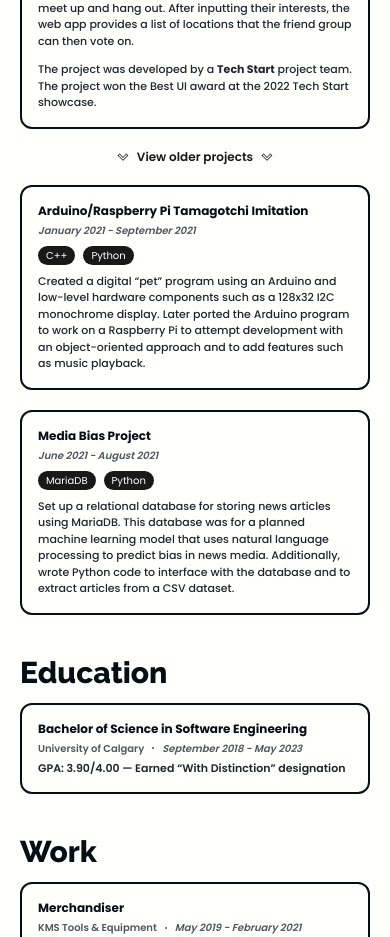
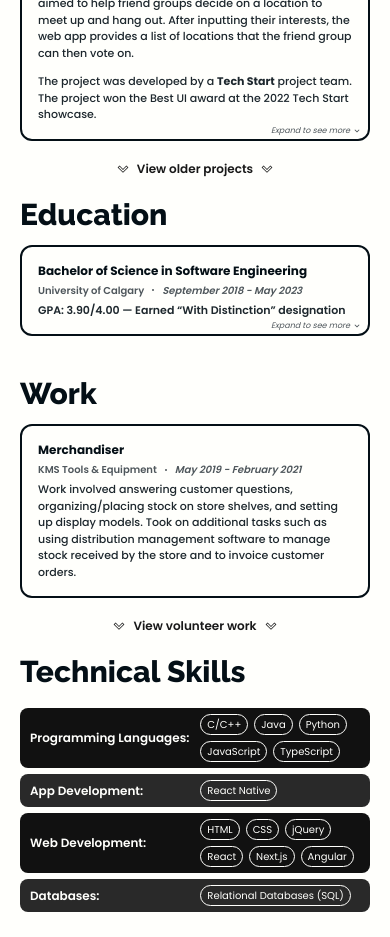
Before and after one commit to NolanChan1/nolan-portfolio, a Next.js app: page / in a window 390 px wide. Shown: the part 1060-1997 px from the top of the page. Built offline with nearby package versions, Linux system fonts and the light colour scheme.

Commit message:
Finish website body

```diff
--- a/app/PortfolioBody.tsx
+++ b/app/PortfolioBody.tsx
@@ -16,6 +16,7 @@ export default function PortfolioBody() {
   const [sectionExpandedE1, setSectionExpandedE1] = useState(false);
 
   const [olderProjectsVisible, setOlderProjectsVisible] = useState(false);
+  const [volunteerWorkVisible, setVolunteerWorkVisible] = useState(false);
 
   const [sectionVideoP1, setSectionVideoP1] =
     useState<YouTubePlayer>(undefined);
@@ -30,6 +31,28 @@ export default function PortfolioBody() {
     },
   };
 
+  const toggleUnhideOlderProjects = () => {
+    // Pause any playing video players
+    if (sectionVideoPH1 !== undefined) {
+      if (
+        sectionVideoPH1.target.playerInfo.playerState === 1 &&
+        olderProjectsVisible
+      ) {
+        sectionVideoPH1.target.pauseVideo();
+      }
+    }
+
+    setOlderProjectsVisible((prevState) => {
+      return !prevState;
+    });
+  };
+
+  const toggleUnhideVolunteerWork = () => {
+    setVolunteerWorkVisible((prevState) => {
+      return !prevState;
+    });
+  };
+
   return (
     <main className="mx-5 mt-16 md:relative md:left-[48vw] md:top-0 md:mx-0 md:mt-0 md:w-[39.5vw] md:pl-[4vw] md:pt-[11vh]">
       <section>
@@ -41,9 +64,11 @@ export default function PortfolioBody() {
         >
           <h3 className="section-header">Tech Start EasyMeal Mobile App</h3>
           <div className="section-subheader-container">
-            <span>Front-end Developer</span>
+            <span className="shrink-0">Front-end Developer</span>
             <div className="dot"></div>
-            <span className="italic">October 2022 - April 2023</span>
+            <span className="section-date italic">
+              October 2022 - April 2023
+            </span>
           </div>
           <div className="section-tag-container">
             <span className="section-tag">TypeScript</span>
@@ -113,9 +138,11 @@ export default function PortfolioBody() {
         >
           <h3 className="section-header">Bees AR Capstone Project</h3>
           <div className="section-subheader-container">
-            <span>Project Manager</span>
+            <span className="shrink-0">Project Manager</span>
             <div className="dot"></div>
-            <span className="italic">September 2022 - April 2023</span>
+            <span className="section-date italic">
+              September 2022 - April 2023
+            </span>
           </div>
           <div className="section-tag-container">
             <span className="section-tag">Figma</span>
@@ -181,15 +208,18 @@ export default function PortfolioBody() {
             />
           </div>
         </PortfolioSectionContainer>
+
         <PortfolioSectionContainer
           expanded={sectionExpandedP3}
           expandFunction={setSectionExpandedP3}
         >
           <h3 className="section-header">Tech Start Where To? Web App</h3>
           <div className="section-subheader-container">
-            <span>Front-end Developer</span>
+            <span className="shrink-0">Front-end Developer</span>
             <div className="dot"></div>
-            <span className="italic">October 2021 - April 2022</span>
+            <span className="section-date italic">
+              October 2021 - April 2022
+            </span>
           </div>
           <div className="section-tag-container">
             <span className="section-tag">Figma</span>
@@ -276,13 +306,10 @@ export default function PortfolioBody() {
             </div>
           </div>
         </PortfolioSectionContainer>
+
         <button
-          onClick={() => {
-            setOlderProjectsVisible((prevState) => {
-              return !prevState;
-            });
-          }}
-          className="mx-auto mb-5 flex flex-row items-center justify-center gap-2 outline-none lg:mb-6 lg:gap-2.5 xl:mb-7 xl:gap-3 2xl:mb-8 2xl:gap-4"
+          onClick={toggleUnhideOlderProjects}
+          className="hide-subsection-button"
         >
           <svg
             xmlns="http://www.w3.org/2000/svg"
@@ -293,7 +320,7 @@ export default function PortfolioBody() {
               olderProjectsVisible
                 ? "rotate-180 fill-light-red dark:fill-white"
                 : "fill-off-white-900 dark:fill-light-black-100"
-            } h-3 w-3 lg:h-4 lg:w-4 xl:h-5 xl:w-5`}
+            } `}
           >
             <path d="M6.906 6.594l-.718.687-3.907 3.907-.687.718L16 26.312l14.406-14.406-.687-.719-3.907-3.906-.718-.687L16 15.687zm-.031 2.843l8.406 8.376.719.687.719-.688 8.406-8.375 2.438 2.438L16 23.469 4.437 11.875z" />
           </svg>
@@ -302,7 +329,7 @@ export default function PortfolioBody() {
               olderProjectsVisible
                 ? "text-light-red dark:text-white"
                 : "text-off-white-900 dark:text-light-black-100"
-            } text-xs font-semibold lg:text-sm xl:text-base 2xl:text-lg`}
+            } `}
           >
             {olderProjectsVisible ? "Hide" : "View"} older projects
           </span>
@@ -315,22 +342,25 @@ export default function PortfolioBody() {
               olderProjectsVisible
                 ? "rotate-180 fill-light-red dark:fill-white"
                 : "fill-off-white-900 dark:fill-light-black-100"
-            } h-3 w-3 lg:h-4 lg:w-4 xl:h-5 xl:w-5`}
+            }`}
           >
             <path d="M6.906 6.594l-.718.687-3.907 3.907-.687.718L16 26.312l14.406-14.406-.687-.719-3.907-3.906-.718-.687L16 15.687zm-.031 2.843l8.406 8.376.719.687.719-.688 8.406-8.375 2.438 2.438L16 23.469 4.437 11.875z" />
           </svg>
         </button>
-        <div>
+        <div className={`${olderProjectsVisible ? "block" : "hidden"}`}>
           <PortfolioSectionContainer
             expanded={sectionExpandedPH1}
             expandFunction={setSectionExpandedPH1}
+            disabled={!olderProjectsVisible}
             videoElement={sectionVideoPH1}
           >
             <h3 className="section-header">
               Arduino/Raspberry Pi Tamagotchi Imitation
             </h3>
             <div className="section-subheader-container">
-              <span className="italic">January 2021 - September 2021</span>
+              <span className="section-date italic">
+                January 2021 - September 2021
+              </span>
             </div>
             <div className="section-tag-container">
               <span className="section-tag">C++</span>
@@ -380,14 +410,20 @@ export default function PortfolioBody() {
             </div>
           </PortfolioSectionContainer>
         </div>
-        <div className="mb-5 lg:mb-6 xl:mb-7 2xl:mb-8">
+        <div
+          className={`${
+            olderProjectsVisible ? "block" : "hidden"
+          } hidden-section-bottom-margin`}
+        >
           <PortfolioSectionContainer
             expanded={sectionExpandedPH2}
             expandFunction={setSectionExpandedPH2}
           >
             <h3 className="section-header">Media Bias Project</h3>
             <div className="section-subheader-container">
-              <span className="italic">June 2021 - August 2021</span>
+              <span className="section-date italic">
+                June 2021 - August 2021
+              </span>
             </div>
             <div className="section-tag-container">
               <span className="section-tag">MariaDB</span>
@@ -438,9 +474,11 @@ export default function PortfolioBody() {
             Bachelor of Science in Software Engineering
           </h3>
           <div className="section-subheader-container">
-            <span>University of Calgary</span>
+            <span className="shrink-0">University of Calgary</span>
             <div className="dot"></div>
-            <span className="italic">September 2018 - May 2023</span>
+            <span className="section-date italic">
+              September 2018 - May 2023
+            </span>
           </div>
           <span className="mt-1 block text-2xs font-semibold text-off-black-800 dark:text-light-black-100 lg:text-xs xl:mt-2 xl:text-sm 2xl:text-base">
             GPA: 3.90/4.00 — Earned “With Distinction” designation
@@ -455,21 +493,17 @@ export default function PortfolioBody() {
             <h4 className="mb-1 text-xs font-semibold text-off-black-900 dark:text-dark-white-100 lg:text-sm xl:mb-2 xl:text-base 2xl:text-lg">
               Awards:
             </h4>
-            <div className="items-top mb-1 flex flex-row justify-between xl:mb-2">
-              <span className="text-2xs font-medium italic text-off-black-800 dark:text-light-black-100 lg:text-xs xl:text-sm 2xl:text-base">
+            <div className="awards-row-container mb-1 xl:mb-2">
+              <span>
                 Gerald J. Maier/Dean Wirasinghe Entrance Award, $24 000
               </span>
-              <span className="ml-1 mr-0.5 shrink-0 text-2xs font-semibold italic text-off-black-800 dark:text-light-black-100 lg:text-xs xl:text-sm 2xl:text-base">
-                2018 - 2021
-              </span>
+              <span>2018 - 2021</span>
             </div>
-            <div className="items-top flex flex-row justify-between">
-              <span className="text-2xs font-medium italic text-off-black-800 dark:text-light-black-100 lg:text-xs xl:text-sm 2xl:text-base">
+            <div className="awards-row-container">
+              <span>
                 Second Place in Schulich Junior Programming Competition
               </span>
-              <span className="ml-1 mr-0.5 shrink-0 text-2xs font-semibold italic text-off-black-800 dark:text-light-black-100 lg:text-xs xl:text-sm 2xl:text-base">
-                2019
-              </span>
+              <span>2019</span>
             </div>
           </div>
         </PortfolioSectionContainer>
@@ -479,9 +513,11 @@ export default function PortfolioBody() {
         <PortfolioSectionContainer>
           <h3 className="section-header">Merchandiser</h3>
           <div className="section-subheader-container">
-            <span>KMS Tools & Equipment</span>
+            <span className="shrink-0">KMS Tools & Equipment</span>
             <div className="dot"></div>
-            <span className="italic">May 2019 - February 2021</span>
+            <span className="section-date italic">
+              May 2019 - February 2021
+            </span>
           </div>
           <p className="section-paragraph mt-1 xl:mt-2">
             Work involved answering customer questions, organizing/placing stock
@@ -490,7 +526,131 @@ export default function PortfolioBody() {
             received by the store and to invoice customer orders.
           </p>
         </PortfolioSectionContainer>
+        <button
+          onClick={toggleUnhideVolunteerWork}
+          className="hide-subsection-button"
+        >
+          <svg
+            xmlns="http://www.w3.org/2000/svg"
+            width="1em"
+            height="1em"
+            viewBox="0 0 32 32"
+            className={`${
+              volunteerWorkVisible
+                ? "rotate-180 fill-light-red dark:fill-white"
+                : "fill-off-white-900 dark:fill-light-black-100"
+            } `}
+          >
+            <path d="M6.906 6.594l-.718.687-3.907 3.907-.687.718L16 26.312l14.406-14.406-.687-.719-3.907-3.906-.718-.687L16 15.687zm-.031 2.843l8.406 8.376.719.687.719-.688 8.406-8.375 2.438 2.438L16 23.469 4.437 11.875z" />
+          </svg>
+          <span
+            className={`${
+              volunteerWorkVisible
+                ? "text-light-red dark:text-white"
+                : "text-off-white-900 dark:text-light-black-100"
+            } `}
+          >
+            {volunteerWorkVisible ? "Hide" : "View"} volunteer work
+          </span>
+          <svg
+            xmlns="http://www.w3.org/2000/svg"
+            width="1em"
+            height="1em"
+            viewBox="0 0 32 32"
+            className={`${
+              volunteerWorkVisible
+                ? "rotate-180 fill-light-red dark:fill-white"
+                : "fill-off-white-900 dark:fill-light-black-100"
+            }`}
+          >
+            <path d="M6.906 6.594l-.718.687-3.907 3.907-.687.718L16 26.312l14.406-14.406-.687-.719-3.907-3.906-.718-.687L16 15.687zm-.031 2.843l8.406 8.376.719.687.719-.688 8.406-8.375 2.438 2.438L16 23.469 4.437 11.875z" />
+          </svg>
+        </button>
+
+        <div
+          className={`${
+            volunteerWorkVisible ? "block" : "hidden"
+          } hidden-section-bottom-margin`}
+        >
+          <PortfolioSectionContainer>
+            <h3 className="section-header">Calgary Public Library</h3>
+            <div className="section-subheader-container">
+              <span className="section-date italic">
+                January 2017 - June 2017
+              </span>
+            </div>
+            <p className="section-paragraph mt-1 xl:mt-2">
+              Volunteered at a Calgary Public Library branch. Two of the
+              programs volunteered for, Code Club and Coding Buddies, involved
+              teaching and guiding children through fundamental coding
+              paradigms.
+            </p>
+          </PortfolioSectionContainer>
+        </div>
       </section>
+      <section>
+        <h2 className="section-title">Technical Skills</h2>
+        <table className="w-full border-separate border-spacing-x-0 border-spacing-y-1.5 xl:border-spacing-y-2">
+          <tbody>
+            <tr className="bg-light-black-900 dark:bg-light-black-850">
+              <th className="skills-table-head-cell">Programming Languages:</th>
+              <td className="skills-table-data-cell">
+                <div className="skills-table-skill-list-container">
+                  <span>C/C++</span>
+                  <span>Java</span>
+                  <span>Python</span>
+                  <span>JavaScript</span>
+                  <span>TypeScript</span>
+                </div>
+              </td>
+            </tr>
+            <tr className="bg-light-black-800 dark:bg-light-black-825">
+              <th className="skills-table-head-cell">App Development:</th>
+              <td className="skills-table-data-cell">
+                <div className="skills-table-skill-list-container">
+                  <span>React Native</span>
+                </div>
+              </td>
+            </tr>
+            <tr className="bg-light-black-900 dark:bg-light-black-850">
+              <th className="skills-table-head-cell">Web Development:</th>
+              <td className="skills-table-data-cell">
+                <div className="skills-table-skill-list-container">
+                  <span>HTML</span>
+                  <span>CSS</span>
+                  <span>jQuery</span>
+                  <span>React</span>
+                  <span>Next.js</span>
+                  <span>Angular</span>
+                </div>
+              </td>
+            </tr>
+            <tr className="bg-light-black-800 dark:bg-light-black-825">
+              <th className="skills-table-head-cell">Databases:</th>
+              <td className="skills-table-data-cell">
+                <div className="skills-table-skill-list-container">
+                  <span>Relational Databases (SQL)</span>
+                </div>
+              </td>
+            </tr>
+          </tbody>
+        </table>
+      </section>
+      <footer>
+        <p className="mt-32 pb-16 text-center text-xs font-medium italic leading-normal text-off-black-900 dark:text-dark-white-100 md:pb-[11vh] md:text-left lg:text-sm xl:text-base 2xl:text-lg">
+          This website was designed and developed by me. Built with Next.js and
+          Tailwind CSS–and deployed with Vercel. If you want to look at the
+          source code, you can view it{" "}
+          <a
+            href="https://github.com/NolanChan1/nolan-portfolio"
+            target="_blank"
+            className="font-bold hover:text-light-red dark:hover:text-white"
+          >
+            here
+          </a>
+          .
+        </p>
+      </footer>
     </main>
   );
 }
--- a/app/PortfolioSectionContainer.tsx
+++ b/app/PortfolioSectionContainer.tsx
@@ -7,6 +7,7 @@ import { YouTubePlayer } from "react-youtube";
 type PortfolioSectionContainerProps = PropsWithChildren<{
   expanded?: boolean;
   expandFunction?: (updateFunction: (prevState: boolean) => boolean) => void;
+  disabled?: boolean;
   videoElement?: YouTubePlayer;
 }>;
 
@@ -14,6 +15,7 @@ const PortfolioSectionContainer: React.FC<PortfolioSectionContainerProps> = ({
   children,
   expanded,
   expandFunction,
+  disabled,
   videoElement,
 }) => {
   const toggleExpandContainer = () => {
@@ -34,13 +36,32 @@ const PortfolioSectionContainer: React.FC<PortfolioSectionContainerProps> = ({
   return (
     <button
       onClick={toggleExpandContainer}
-      disabled={expandFunction === undefined}
+      disabled={
+        expandFunction === undefined ||
+        (disabled !== undefined && disabled === true)
+      }
       className={`${
         expandFunction !== undefined &&
         "section-container transition-shadow hover:shadow-xl"
       } relative mb-5 w-full rounded-xl border-2 border-off-black-900 p-4 text-left shadow-none outline-none dark:border-light-black-100 lg:mb-6 lg:px-5 xl:mb-7 xl:rounded-2xl xl:px-6 xl:py-5 2xl:mb-8 2xl:px-8 2xl:py-6`}
     >
       {children}
+      {expandFunction !== undefined && !expanded && (
+        <div className="absolute bottom-0.5 right-1.5 flex flex-row items-center justify-start gap-0.5 md:hidden">
+          <span className="text-4xs italic text-off-black-600">
+            Expand to see more
+          </span>
+          <svg
+            xmlns="http://www.w3.org/2000/svg"
+            width="1em"
+            height="1em"
+            viewBox="0 0 24 24"
+            className="h-2.5 w-2.5 fill-off-black-600"
+          >
+            <path d="M16.59 8.295L12 12.875l-4.59-4.58L6 9.705l6 6 6-6z" />
+          </svg>
+        </div>
+      )}
       <div
         className={`${
           expandFunction !== undefined &&
--- a/app/globals.css
+++ b/app/globals.css
@@ -12,6 +12,9 @@
   .section-subheader-container {
     @apply mt-1 flex flex-row items-center gap-2 text-3xs font-semibold text-off-black-600 dark:text-dark-white-300 lg:text-2xs xl:mt-1.5 xl:gap-2.5 xl:text-xs 2xl:mt-2 2xl:gap-3 2xl:text-base;
   }
+  .section-date {
+    @apply truncate pr-1;
+  }
   .section-tag-container {
     @apply my-2 flex flex-row flex-wrap items-center gap-2 xl:my-2.5 xl:gap-2.5 2xl:my-3 2xl:gap-3;
   }
@@ -19,7 +22,7 @@
     @apply rounded-full bg-off-white-900 px-2 py-0.5 text-center text-3xs font-normal text-off-white-100 dark:bg-light-black-800 dark:text-light-black-100 lg:px-2.5 lg:text-2xs xl:py-1 xl:text-xs 2xl:px-3 2xl:text-sm;
   }
   .section-paragraph {
-    @apply text-2xs font-medium text-off-black-800 dark:text-light-black-100 lg:text-xs xl:text-sm 2xl:text-base;
+    @apply text-2xs font-medium text-off-black-800 dark:text-light-black-100 lg:text-xs lg:leading-normal xl:text-sm 2xl:text-base;
   }
   .section-link-text {
     @apply inline font-bold outline-none hover:text-light-red dark:hover:text-white;
@@ -93,6 +96,43 @@
     @apply rounded border-2 border-off-white-900 dark:border-light-black-100;
   }
 
+  .hide-subsection-button {
+    @apply mx-auto mb-5 flex flex-row items-center justify-center gap-2 outline-none lg:mb-6 lg:gap-2.5 xl:mb-7 xl:gap-3 2xl:mb-8 2xl:gap-4;
+  }
+  .hide-subsection-button svg {
+    @apply h-3 w-3 lg:h-4 lg:w-4 xl:h-5 xl:w-5;
+  }
+  .hide-subsection-button span {
+    @apply text-xs font-semibold lg:text-sm xl:text-base 2xl:text-lg;
+  }
+
+  .hidden-section-bottom-margin {
+    @apply mb-5 lg:mb-6 xl:mb-7 2xl:mb-8;
+  }
+
+  .awards-row-container {
+    @apply flex flex-row items-start justify-between;
+  }
+  .awards-row-container > :first-child {
+    @apply text-2xs font-medium italic text-off-black-800 dark:text-light-black-100 lg:text-xs xl:text-sm 2xl:text-base;
+  }
+  .awards-row-container > :last-child {
+    @apply ml-1 mr-0.5 shrink-0 text-2xs font-semibold italic text-off-black-800 dark:text-light-black-100 lg:text-xs xl:text-sm 2xl:text-base;
+  }
+
+  .skills-table-head-cell {
+    @apply whitespace-nowrap rounded-l-lg pl-2.5 pr-2.5 text-left text-xs font-semibold text-off-white-100 lg:pl-3 lg:pr-3 lg:text-sm xl:rounded-l-xl xl:pl-4 xl:pr-4 xl:text-base 2xl:pr-5 2xl:text-lg;
+  }
+  .skills-table-data-cell {
+    @apply rounded-r-lg py-1.5 pr-1.5 xl:rounded-r-xl xl:py-2 xl:pr-2;
+  }
+  .skills-table-skill-list-container {
+    @apply flex flex-row flex-wrap gap-1.5 xl:gap-2;
+  }
+  .skills-table-skill-list-container span {
+    @apply line-clamp-1 rounded-full border border-off-white-100 px-1.5 py-0.5 text-3xs font-normal text-off-white-100 lg:px-2 lg:text-2xs xl:px-2.5 xl:py-1 xl:text-xs 2xl:px-3 2xl:text-sm;
+  }
+
   .dot {
     @apply h-[2px] w-[2px] rounded-full bg-off-black-600 dark:bg-dark-white-300 xl:h-[3px] xl:w-[3px] 2xl:h-1 2xl:w-1;
   }
--- a/app/page.tsx
+++ b/app/page.tsx
@@ -15,12 +15,12 @@ export default function Home() {
           <h1 className="font-raleway text-5xl font-black text-off-black-900 dark:text-white lg:text-6xl xl:text-7xl 2xl:text-8xl">
             Nolan Chan
           </h1>
-          <p className="mt-4 text-xs font-semibold text-off-black-900 dark:text-light-black-100 lg:mt-5 lg:text-sm 2xl:text-base">
+          <p className="mt-4 text-xs font-semibold leading-normal text-off-black-900 dark:text-light-black-100 lg:mt-5 lg:text-sm 2xl:text-base">
             I recently graduated with a bachelor’s degree in software
             engineering, and I am looking for industry experience to grow my
             skills as a software developer.
           </p>
-          <p className="mt-3 text-xs font-semibold text-off-black-900 dark:text-light-black-100 lg:mt-4 lg:text-sm 2xl:text-base">
+          <p className="mt-3 text-xs font-semibold leading-normal text-off-black-900 dark:text-light-black-100 lg:mt-4 lg:text-sm 2xl:text-base">
             My background is primarily in front-end web development, but I am
             also eager to explore other areas of software development.
           </p>
--- a/tailwind.config.js
+++ b/tailwind.config.js
@@ -10,6 +10,8 @@ module.exports = {
     colors: {
       "light-black": {
         900: "#111111",
+        850: "#1c1c1c",
+        825: "#242424",
         800: "#292929",
         100: "#e7e7e7",
       },
@@ -39,6 +41,7 @@ module.exports = {
       fontSize: {
         "2xs": "0.6875rem",
         "3xs": "0.625rem",
+        "4xs": "0.5rem",
       },
       padding: {
         0.5: "0.125rem",
```
